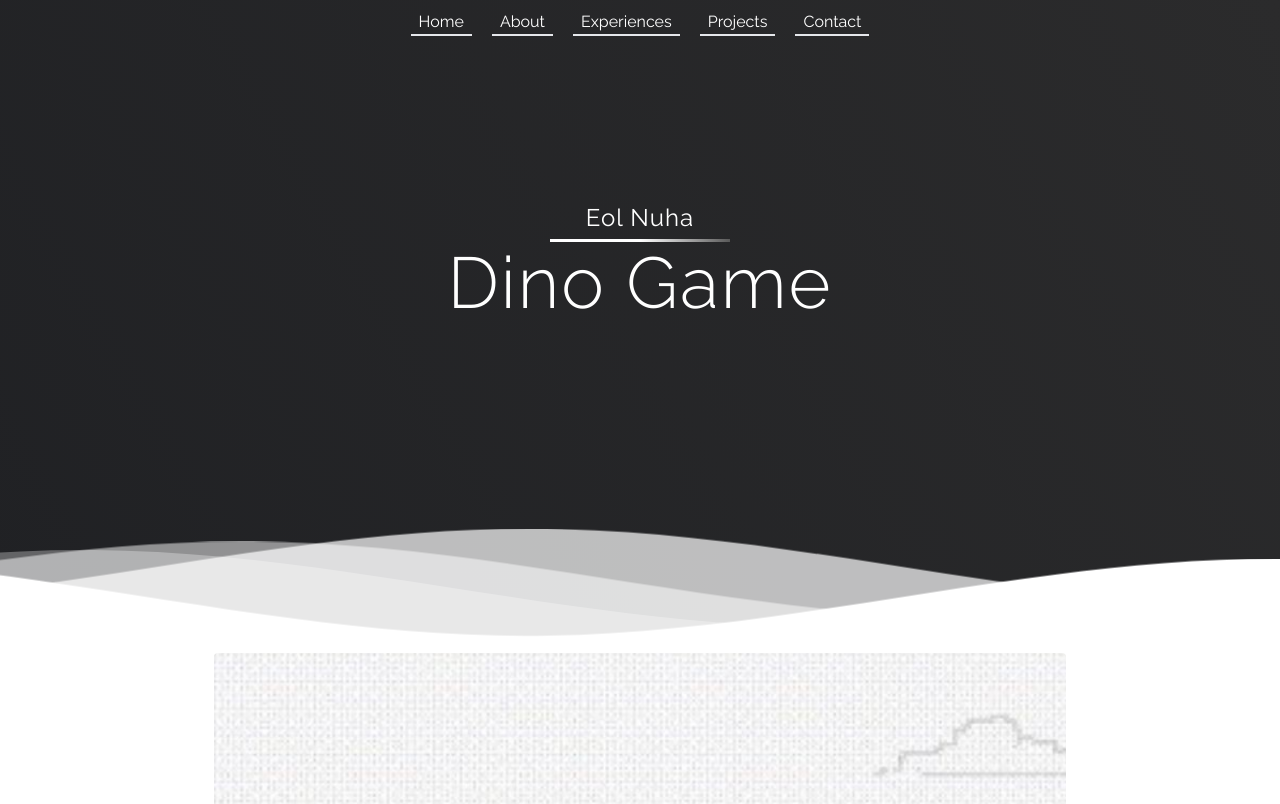
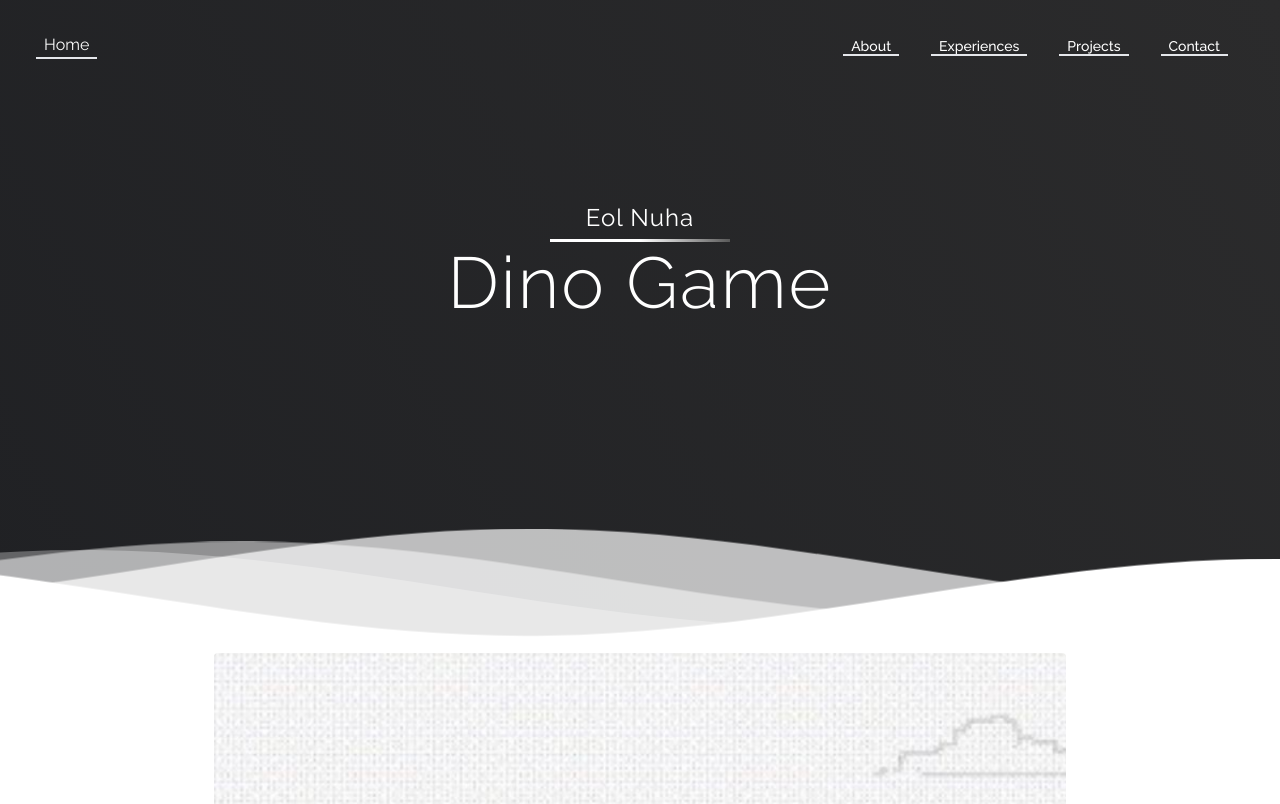
Before and after one commit to EolNuha/eolnuha.github.io, a Nuxt app: page /projects/dino-game in a window 1280 px wide. Shown: the top 804 px of the page. Built offline with nearby package versions, Linux system fonts and the light colour scheme.

Commit message:
added navbar

```diff
--- a/components/Header.vue
+++ b/components/Header.vue
@@ -3,18 +3,69 @@
     <div
       class="inner-header flex flex-col items-center justify-center gap-[5px] relative"
     >
-      <div
-        class="absolute top-[10px] flex gap-[20px] justify-center items-center"
+      <nav
+        class="absolute top-[10px] bg-transparent border-gray-200 px-2 sm:px-4 py-2.5 rounded w-full"
         v-show="$nuxt.$route.path !== '/'"
       >
-        <nuxt-link class="border-b-2 px-2" to="/">Home</nuxt-link>
-        <nuxt-link class="border-b-2 px-2" to="/#about">About</nuxt-link>
-        <nuxt-link class="border-b-2 px-2" to="/#experiences"
-          >Experiences</nuxt-link
+        <div
+          class="container flex flex-wrap items-center justify-between mx-auto"
         >
-        <nuxt-link class="border-b-2 px-2" to="/#projects">Projects</nuxt-link>
-        <nuxt-link class="border-b-2 px-2" to="/#contact">Contact</nuxt-link>
-      </div>
+          <nuxt-link class="border-b-2 px-2" to="/">Home</nuxt-link>
+          <button
+            type="button"
+            class="inline-flex items-center p-2 ml-3 text-sm text-gray-500 rounded-lg md:hidden hover:bg-neutral-700 focus:outline-none focus:ring-2 focus:ring-neutral-500"
+            aria-expanded="false"
+            id="navbarBtn"
+            @click="() => (navbar = !navbar)"
+          >
+            <span class="sr-only">Open main menu</span>
+            <svg
+              class="w-6 h-6"
+              aria-hidden="true"
+              fill="currentColor"
+              viewBox="0 0 20 20"
+              xmlns="http://www.w3.org/2000/svg"
+            >
+              <path
+                fill-rule="evenodd"
+                d="M3 5a1 1 0 011-1h12a1 1 0 110 2H4a1 1 0 01-1-1zM3 10a1 1 0 011-1h12a1 1 0 110 2H4a1 1 0 01-1-1zM3 15a1 1 0 011-1h12a1 1 0 110 2H4a1 1 0 01-1-1z"
+                clip-rule="evenodd"
+              ></path>
+            </svg>
+          </button>
+          <div
+            class="w-full md:block md:w-auto"
+            :class="navbar ? '' : 'hidden'"
+            id="navbar"
+          >
+            <ul
+              class="bg-transparent flex flex-col p-4 mt-4 rounded-lg md:flex-row md:space-x-8 md:mt-0 md:text-sm md:font-medium"
+            >
+              <li>
+                <nuxt-link class="border-b-2 px-2" to="/#about"
+                  >About</nuxt-link
+                >
+              </li>
+              <li>
+                <nuxt-link class="border-b-2 px-2" to="/#experiences"
+                  >Experiences</nuxt-link
+                >
+              </li>
+              <li>
+                <nuxt-link class="border-b-2 px-2" to="/#projects"
+                  >Projects</nuxt-link
+                >
+              </li>
+              <li>
+                <nuxt-link class="border-b-2 px-2" to="/#contact"
+                  >Contact</nuxt-link
+                >
+              </li>
+            </ul>
+          </div>
+        </div>
+      </nav>
+
       <p class="text-2xl">{{ smallText }}</p>
       <hr class="devider header-devider max-w-[130px] md:max-w-[180px]" />
       <h1 class="text-5xl md:text-7xl">{{ largeText }}</h1>
@@ -58,7 +109,6 @@
         </g>
       </svg>
     </div>
-    <!--Waves end-->
   </div>
 </template>
 
@@ -73,6 +123,11 @@ export default {
       type: String,
       required: true,
     },
+  },
+  data() {
+    return {
+      navbar: false,
+    };
   },
 };
 </script>
```
